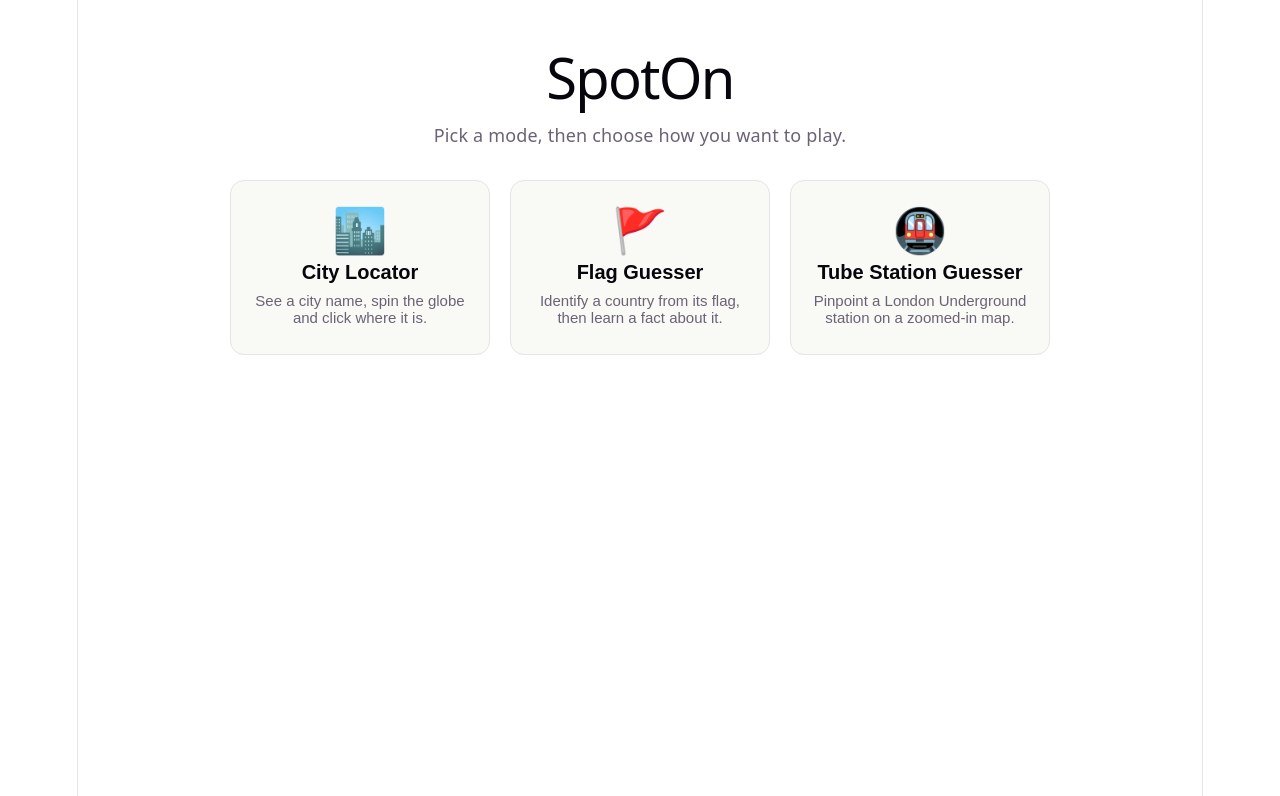
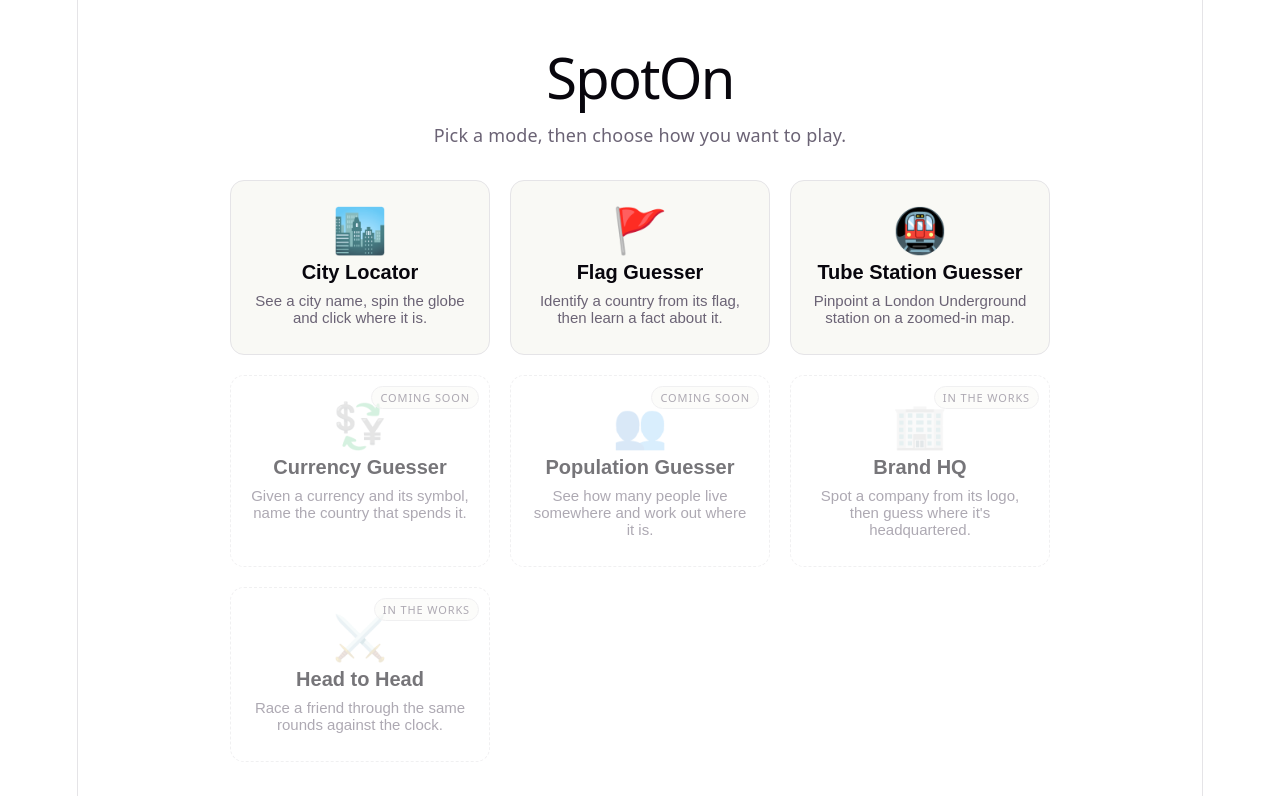
Before and after one commit to dinkarsahi/geo-guesser, a React (Vite) app: page / in a window 1280 px wide. Shown: the top 796 px of the page. Built offline with nearby package versions, Linux system fonts and the light colour scheme.

Commit message:
Show the modes still to come on the menu
Four sketched-out modes get greyed-out, unclickable tiles so the menu
hints at what's next without pretending they play.

```diff
--- a/src/App.tsx
+++ b/src/App.tsx
@@ -24,6 +24,38 @@ const MODES: { id: Mode; title: string; blurb: string; emoji: string }[] = [
     title: "Tube Station Guesser",
     blurb: "Pinpoint a London Underground station on a zoomed-in map.",
     emoji: "🚇",
+  },
+];
+
+/** Modes we've sketched out but haven't built — shown greyed out on the menu. */
+const UPCOMING: { id: string; title: string; blurb: string; emoji: string; tag: string }[] = [
+  {
+    id: "currency",
+    title: "Currency Guesser",
+    blurb: "Given a currency and its symbol, name the country that spends it.",
+    emoji: "💱",
+    tag: "Coming soon",
+  },
+  {
+    id: "population",
+    title: "Population Guesser",
+    blurb: "See how many people live somewhere and work out where it is.",
+    emoji: "👥",
+    tag: "Coming soon",
+  },
+  {
+    id: "brand",
+    title: "Brand HQ",
+    blurb: "Spot a company from its logo, then guess where it's headquartered.",
+    emoji: "🏢",
+    tag: "In the works",
+  },
+  {
+    id: "headsup",
+    title: "Head to Head",
+    blurb: "Race a friend through the same rounds against the clock.",
+    emoji: "⚔️",
+    tag: "In the works",
   },
 ];
 
@@ -188,6 +220,14 @@ export default function App() {
             <span className="muted mode-blurb">{m.blurb}</span>
           </button>
         ))}
+        {UPCOMING.map((m) => (
+          <button key={m.id} className="mode-card is-soon" disabled aria-disabled="true">
+            <span className="mode-tag">{m.tag}</span>
+            <span className="mode-emoji">{m.emoji}</span>
+            <span className="mode-title">{m.title}</span>
+            <span className="muted mode-blurb">{m.blurb}</span>
+          </button>
+        ))}
       </div>
     </div>
   );
--- a/src/game.css
+++ b/src/game.css
@@ -67,10 +67,33 @@
   cursor: pointer;
   transition: border-color 0.2s, box-shadow 0.2s, transform 0.1s;
 }
-.mode-card:hover {
+.mode-card:hover:not(:disabled) {
   border-color: var(--accent-border);
   box-shadow: var(--shadow);
   transform: translateY(-2px);
+}
+/* Modes that aren't built yet: on the board so people can see what's coming,
+   but faded, unclickable and badged so they don't read as broken buttons. */
+.mode-card.is-soon {
+  position: relative;
+  cursor: not-allowed;
+  opacity: 0.55;
+  border-style: dashed;
+  background: transparent;
+}
+.mode-tag {
+  position: absolute;
+  top: 10px;
+  right: 10px;
+  font-family: var(--heading);
+  font-size: 11px;
+  letter-spacing: 0.08em;
+  text-transform: uppercase;
+  padding: 3px 8px;
+  border-radius: 999px;
+  border: 1px solid var(--border);
+  background: var(--social-bg);
+  color: var(--text);
 }
 .mode-emoji {
   font-size: 44px;
```
